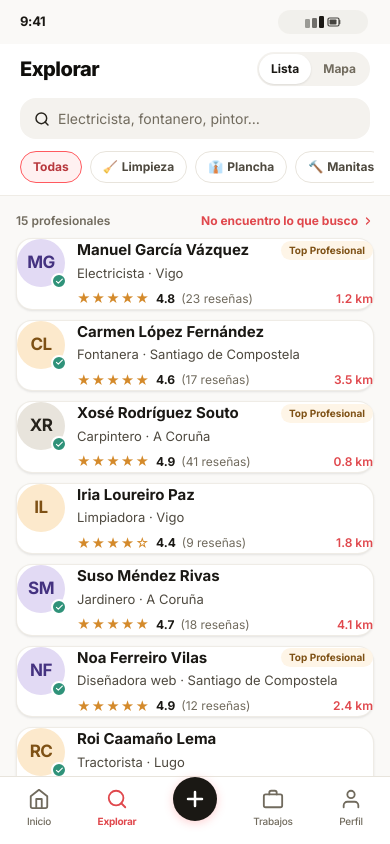
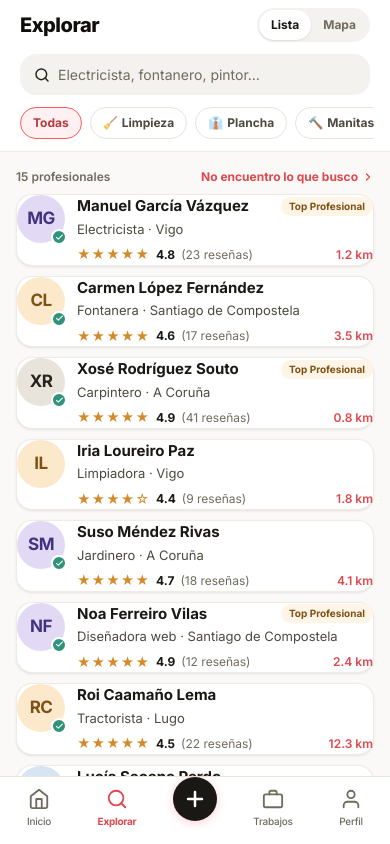
Before and after one commit to mfuentesiglesias/arranxos-v3, a Next.js app: page /cliente/explorar in a window 390 px wide. Built offline with nearby package versions, Linux system fonts and the light colour scheme.

Commit message:
Update status-bar.tsx

```diff
--- a/src/components/layout/status-bar.tsx
+++ b/src/components/layout/status-bar.tsx
@@ -6,7 +6,7 @@ export function StatusBar({ light = false }: { light?: boolean }) {
   return (
     <div
       className={cn(
-        "h-11 flex items-center justify-between px-5 pl-5 pr-[22px] flex-shrink-0 relative z-10",
+        "hidden h-11 items-center justify-between px-5 pl-5 pr-[22px] flex-shrink-0 relative z-10 lg:flex",
       )}
     >
       <span className={cn("text-[13px] font-bold tracking-tight", color)}>9:41</span>
```
